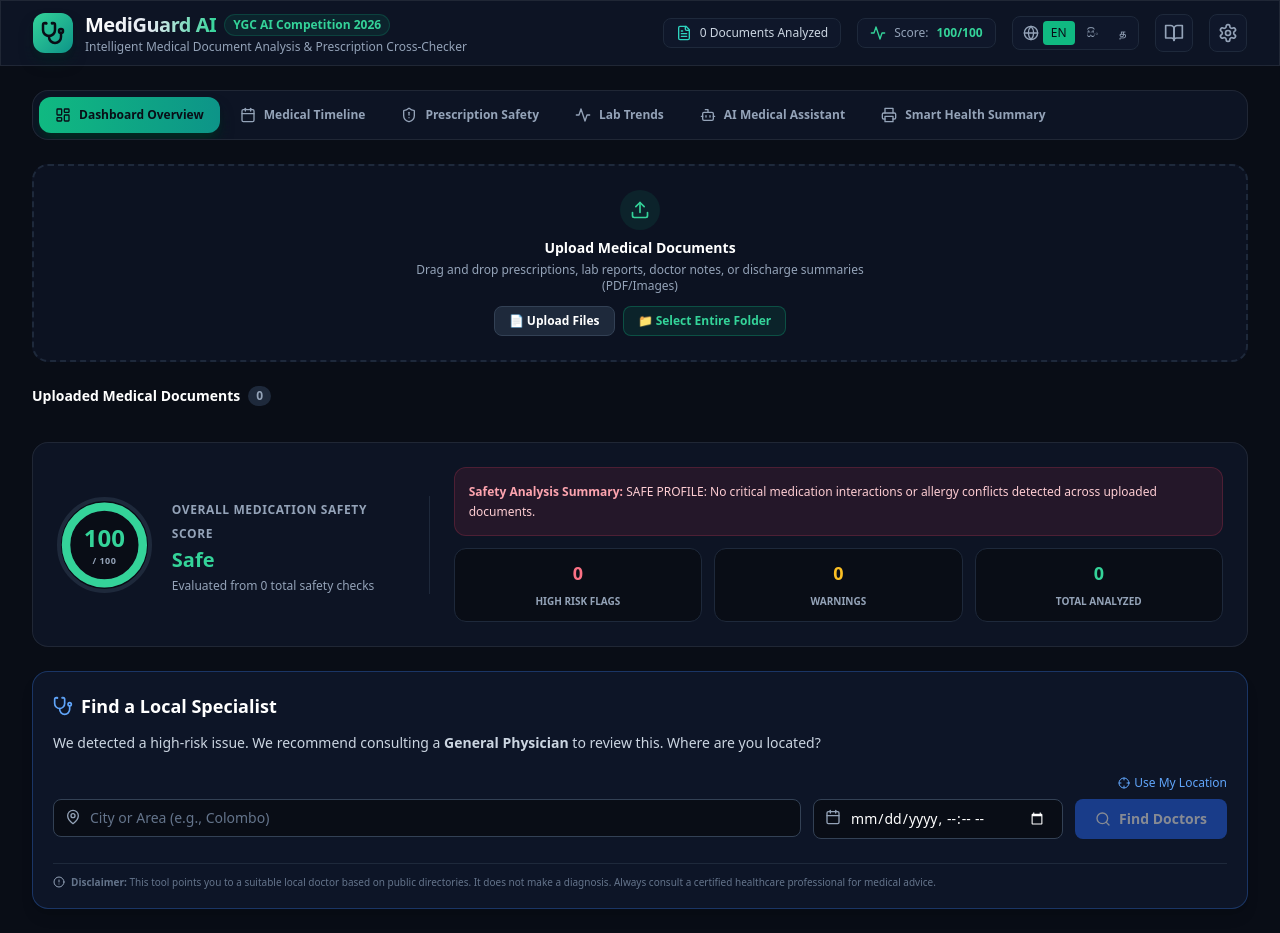
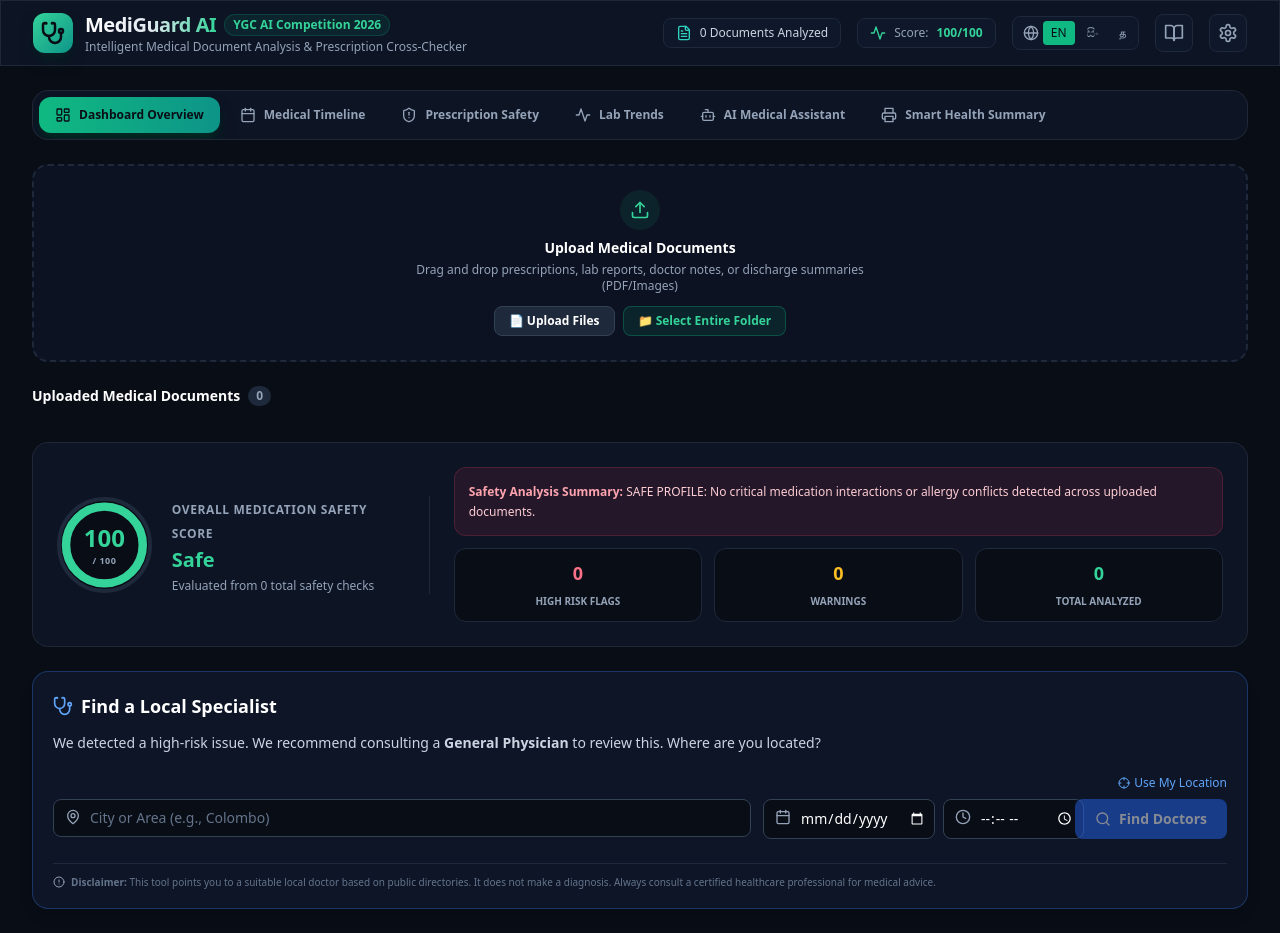
Before and after one commit to lu6-ux/MediGuard-AI, a Next.js app: page / in a window 1280 px wide. Shown: the top 933 px of the page. Built offline with nearby package versions, Linux system fonts and the light colour scheme.

Commit message:
UX: Split Date and Time into separate distinct inputs

```diff
--- a/src/components/DoctorRecommender.tsx
+++ b/src/components/DoctorRecommender.tsx
@@ -1,7 +1,7 @@
 'use client';
 
 import React, { useState } from 'react';
-import { MapPin, Calendar, Search, Stethoscope, Star, Phone, Navigation, AlertCircle, Crosshair, Map } from 'lucide-react';
+import { MapPin, Calendar, Search, Stethoscope, Star, Phone, Navigation, AlertCircle, Crosshair, Map, Clock } from 'lucide-react';
 
 interface DoctorResult {
   id: string;
@@ -36,7 +36,8 @@ interface DoctorRecommenderProps {
 
 export const DoctorRecommender: React.FC<DoctorRecommenderProps> = ({ flagContext }) => {
   const [location, setLocation] = useState('');
-  const [availability, setAvailability] = useState('This Week');
+  const [availability, setAvailability] = useState('');
+  const [time, setTime] = useState('');
   const [isSearching, setIsSearching] = useState(false);
   const [results, setResults] = useState<DoctorResult[] | null>(null);
   const [error, setError] = useState<string | null>(null);
@@ -174,16 +175,28 @@ export const DoctorRecommender: React.FC<DoctorRecommenderProps> = ({ flagContex
           />
         </div>
 
-        <div className="relative flex-1 sm:max-w-[250px]">
-          <Calendar className="absolute left-3 top-2.5 h-4 w-4 text-slate-400" />
-          <input
-            type="datetime-local"
-            value={availability === 'This Week' ? '' : availability}
-            onChange={(e) => setAvailability(e.target.value)}
-            className="w-full pl-9 pr-4 py-2 bg-slate-950 border border-slate-700 rounded-lg text-sm text-white focus:outline-none focus:border-blue-500 appearance-none [color-scheme:dark]"
-            min={new Date().toISOString().slice(0, 16)}
-            required
-          />
+        <div className="flex flex-1 gap-2 sm:max-w-[300px]">
+          <div className="relative flex-1">
+            <Calendar className="absolute left-3 top-2.5 h-4 w-4 text-slate-400" />
+            <input
+              type="date"
+              value={availability}
+              onChange={(e) => setAvailability(e.target.value)}
+              className="w-full pl-9 pr-2 py-2 bg-slate-950 border border-slate-700 rounded-lg text-sm text-white focus:outline-none focus:border-blue-500 appearance-none [color-scheme:dark]"
+              min={new Date().toISOString().split('T')[0]}
+              required
+            />
+          </div>
+          <div className="relative flex-1">
+            <Clock className="absolute left-3 top-2.5 h-4 w-4 text-slate-400" />
+            <input
+              type="time"
+              value={time}
+              onChange={(e) => setTime(e.target.value)}
+              className="w-full pl-9 pr-2 py-2 bg-slate-950 border border-slate-700 rounded-lg text-sm text-white focus:outline-none focus:border-blue-500 appearance-none [color-scheme:dark]"
+              required
+            />
+          </div>
         </div>
 
         <button
```
